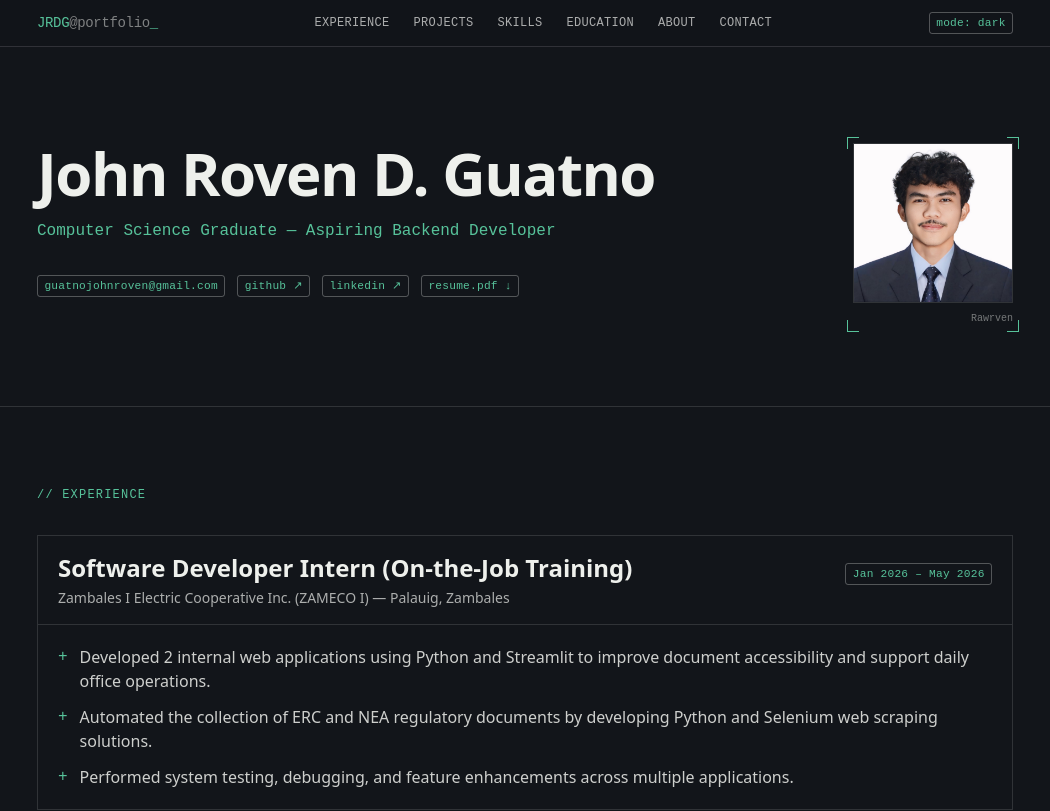
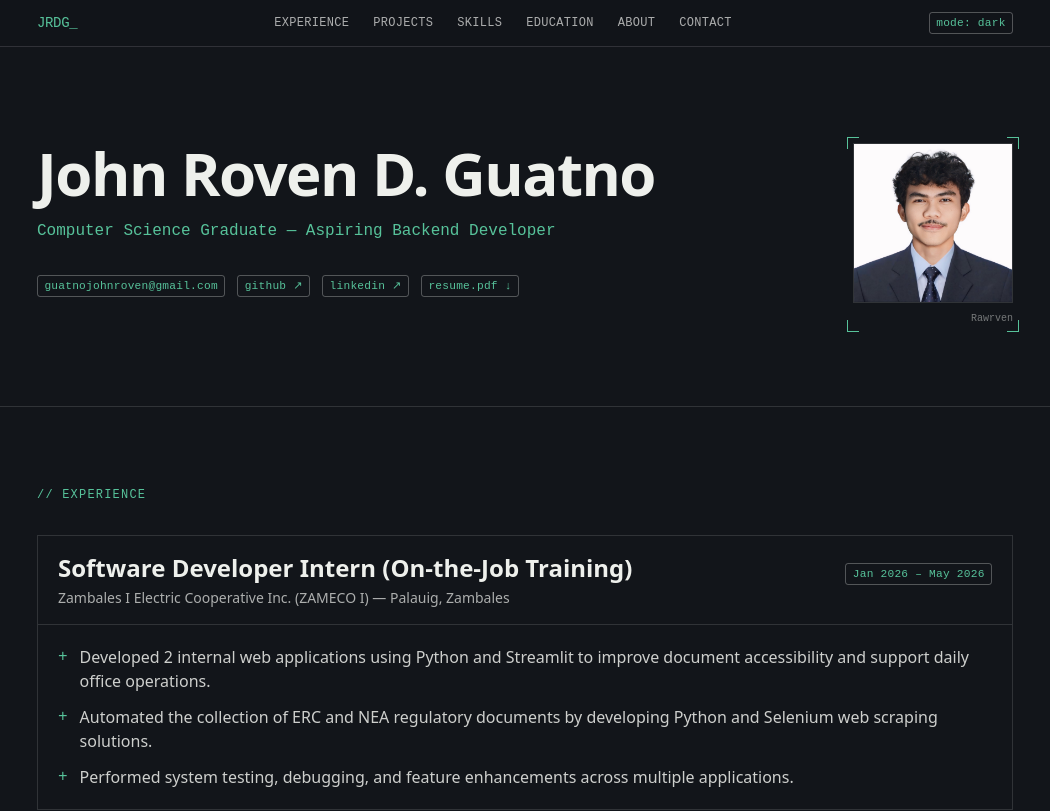
Before and after one commit to rovennnn/rawrvenportfolio-, a Next.js app: page / in a window 1280 px wide. Shown: the top 811 px of the page, without its empty margins (115-1165 px from the left). Built offline with nearby package versions, Linux system fonts and the light colour scheme.

Commit message:
JRDG changes

```diff
--- a/components/nav.tsx
+++ b/components/nav.tsx
@@ -19,7 +19,7 @@ export function Nav() {
           className="font-mono text-sm tracking-tight text-signal-light dark:text-signal-dark"
         >
           {profile.initials}
-          <span className="text-ink/50 dark:text-paper/50">@portfolio</span>
+          <span className="text-ink/50 dark:text-paper/50"></span>
           <span className="animate-pulse">_</span>
         </a>
         <nav className="hidden gap-6 font-mono text-xs uppercase tracking-wide text-ink/70 dark:text-paper/70 md:flex">
```
